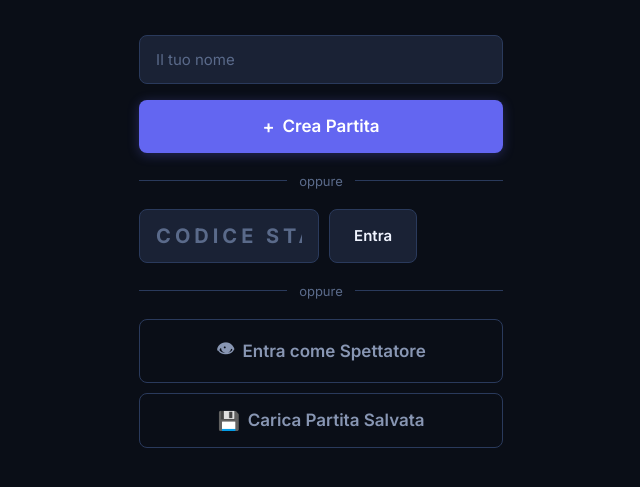
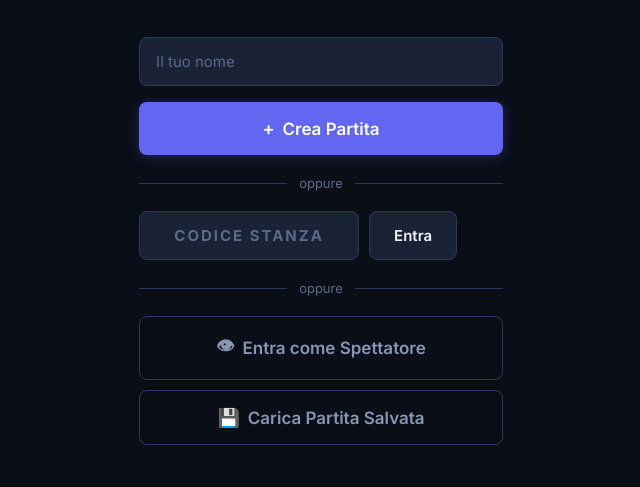
Before and after one commit to Ricc-cpu/brackets, a website: page public/index.html in a window 1280 px wide. Shown: the part 225-712 px from the top of the page, without its empty margins (319-959 px from the left). Drawn offline with nearby package versions, Linux system fonts and the light colour scheme; no server answers.

Commit message:
aggiornamento stile

```diff
--- a/public/style.css
+++ b/public/style.css
@@ -237,10 +237,10 @@
 .code-input {
   text-transform: uppercase;
   text-align: center;
-  font-size: 20px !important;
+  font-size: 15px !important;
   font-weight: 700;
-  letter-spacing: 4px;
-  max-width: 180px;
+  letter-spacing: 2px;
+  max-width: 220px;
 }
 
 /* ─── HOME SCREEN ─────────────────────────────────────── */
```
